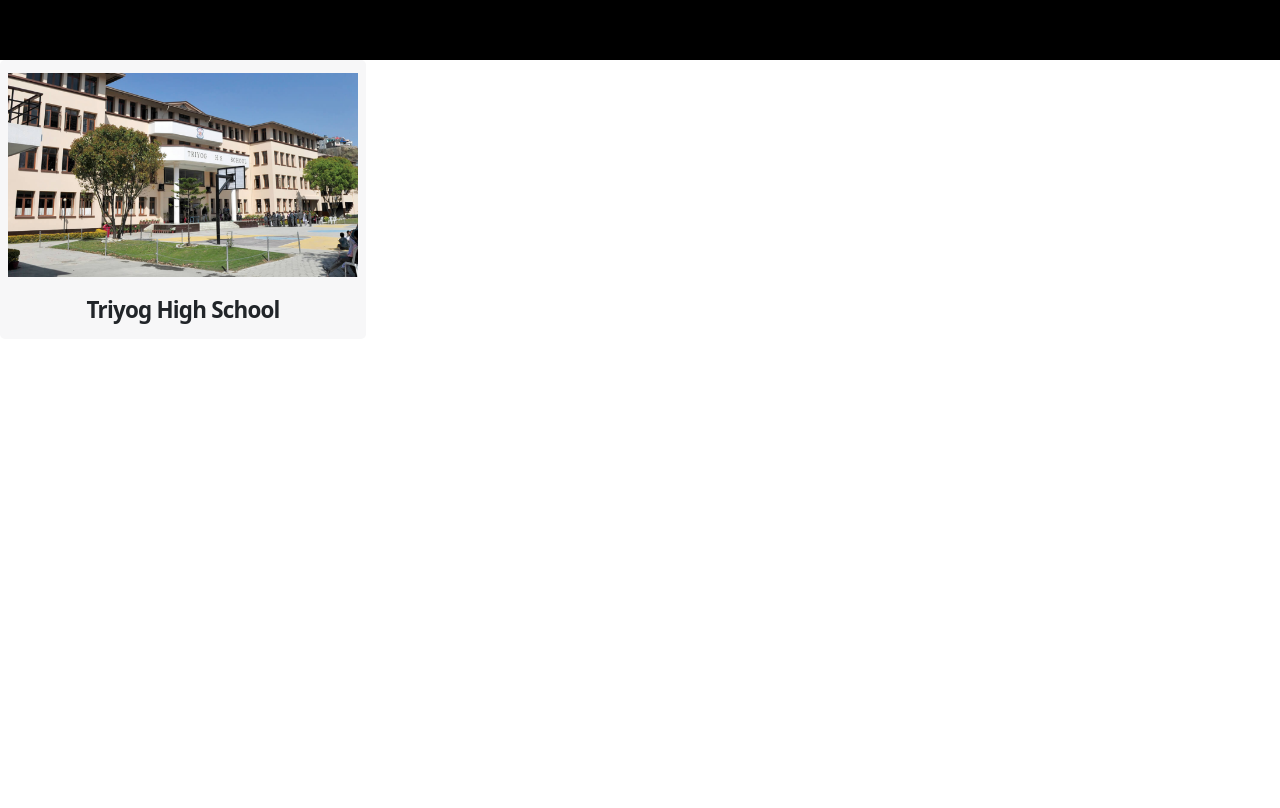
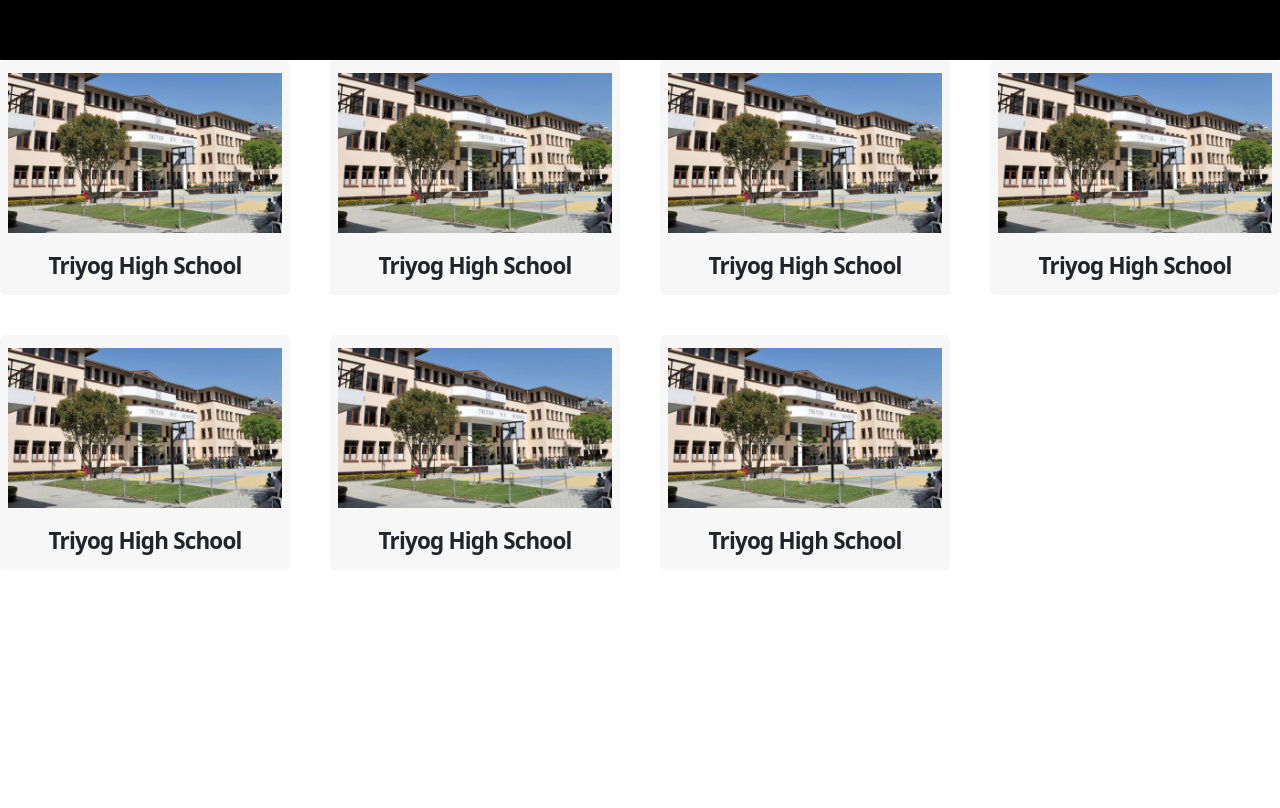
Before and after one commit to deltaNischal02/nischal_ujjwal_education, a website: page html/index.html in a window 1280 px wide. Shown: the part 8100-8908 px from the top of the page. Drawn offline with nearby package versions, Linux system fonts and the light colour scheme; files whose address does not match are found by name.

Commit message:
Added Other schools with grid display

```diff
--- a/css/School.css
+++ b/css/School.css
@@ -1,10 +1,15 @@
 .School{
-    height: 500vh;
+    height: 100vh;
 }
 /* card2 css */
+.SchoolCard{
+   display: grid;
+   grid-template-columns: repeat(4, 5fr); /* Creates 4 equal-width columns */
+  grid-gap: 40px;
+}
 .card2 {
     --bg: #f7f7f8;
-    --hover-bg: #FFE5F4;
+    --hover-bg: rgb(198, 212, 225);
     --hover-text: #e5e5e5;
     max-width: 40ch;
     text-align: center;
@@ -20,6 +25,7 @@
     justify-content: center;
     align-items: center;
     gap: 1em;
+    cursor: pointer;
   }
   .card2 img{
     height: 100%;
@@ -61,10 +67,7 @@
     top: 0;
     font-size: 1.2em;
 }
-.Date{
-    top: 10;
-    font-size: 1.2em;
-}
+
 
 .card2:hover {
     background: var(--hover-bg);
--- a/html/index.html
+++ b/html/index.html
@@ -17,7 +17,7 @@
     ></script>
     <link rel="stylesheet" href="../css/index.css" />
     <link rel="stylesheet" href="../css/student.css" />
-    <link rel="stylesheet" href="../css/School.css">
+    <link rel="stylesheet" href="../css/School.css" />
     <link
       rel="stylesheet"
       href="https://cdnjs.cloudflare.com/ajax/libs/font-awesome/6.4.0/css/all.min.css"
@@ -97,10 +97,10 @@
         <h6>SINCE 2010</h6>
       </div>
       <div class="Learnmore">
-        <a href="#" onclick="redirectToLowerSection()"
+        <a href="#lowerSection"
           ><img src="angle-small-down.svg" alt="" srcset=""
         /></a>
-        <a href="#" onclick="redirectToLowerSection()"
+        <a href="#lowerSection"
           ><img src="angle-small-down.svg" alt="Down Arrow"
         /></a>
       </div>
@@ -295,13 +295,70 @@
     <section class="firstSchoolPage">
       <div class="SchoolCard">
         <div class="card2">
-          <img src="../images/Triyog-School-Image.png" alt="">
+          <img src="../images/Triyog-School-Image.png" alt="" />
           <strong>Triyog High School</strong>
 
-          <span>Education Partner</span>
-          <span class="Date"> Since 2020</span>
-      </div>
+          <span
+            >Education Partner <br />
+            Since <br />20202
+          </span>
+        </div>
 
+        <div class="card2">
+          <img src="../images/Triyog-School-Image.png" alt="" />
+          <strong>Triyog High School</strong>
+
+          <span
+            >Education Partner <br />
+            Since <br />20202
+          </span>
+        </div>
+
+        <div class="card2">
+          <img src="../images/Triyog-School-Image.png" alt="" />
+          <strong>Triyog High School</strong>
+
+          <span
+            >Education Partner <br />
+            Since <br />20202
+          </span>
+        </div>
+        <div class="card2">
+          <img src="../images/Triyog-School-Image.png" alt="" />
+          <strong>Triyog High School</strong>
+
+          <span
+            >Education Partner <br />
+            Since <br />20202
+          </span>
+        </div>
+        <div class="card2">
+          <img src="../images/Triyog-School-Image.png" alt="" />
+          <strong>Triyog High School</strong>
+
+          <span
+            >Education Partner <br />
+            Since <br />20202
+          </span>
+        </div>
+        <div class="card2">
+          <img src="../images/Triyog-School-Image.png" alt="" />
+          <strong>Triyog High School</strong>
+
+          <span
+            >Education Partner <br />
+            Since <br />20202
+          </span>
+        </div>
+        <div class="card2">
+          <img src="../images/Triyog-School-Image.png" alt="" />
+          <strong>Triyog High School</strong>
+
+          <span
+            >Education Partner <br />
+            Since <br />20202
+          </span>
+        </div>
       </div>
     </section>
   </section>
```
